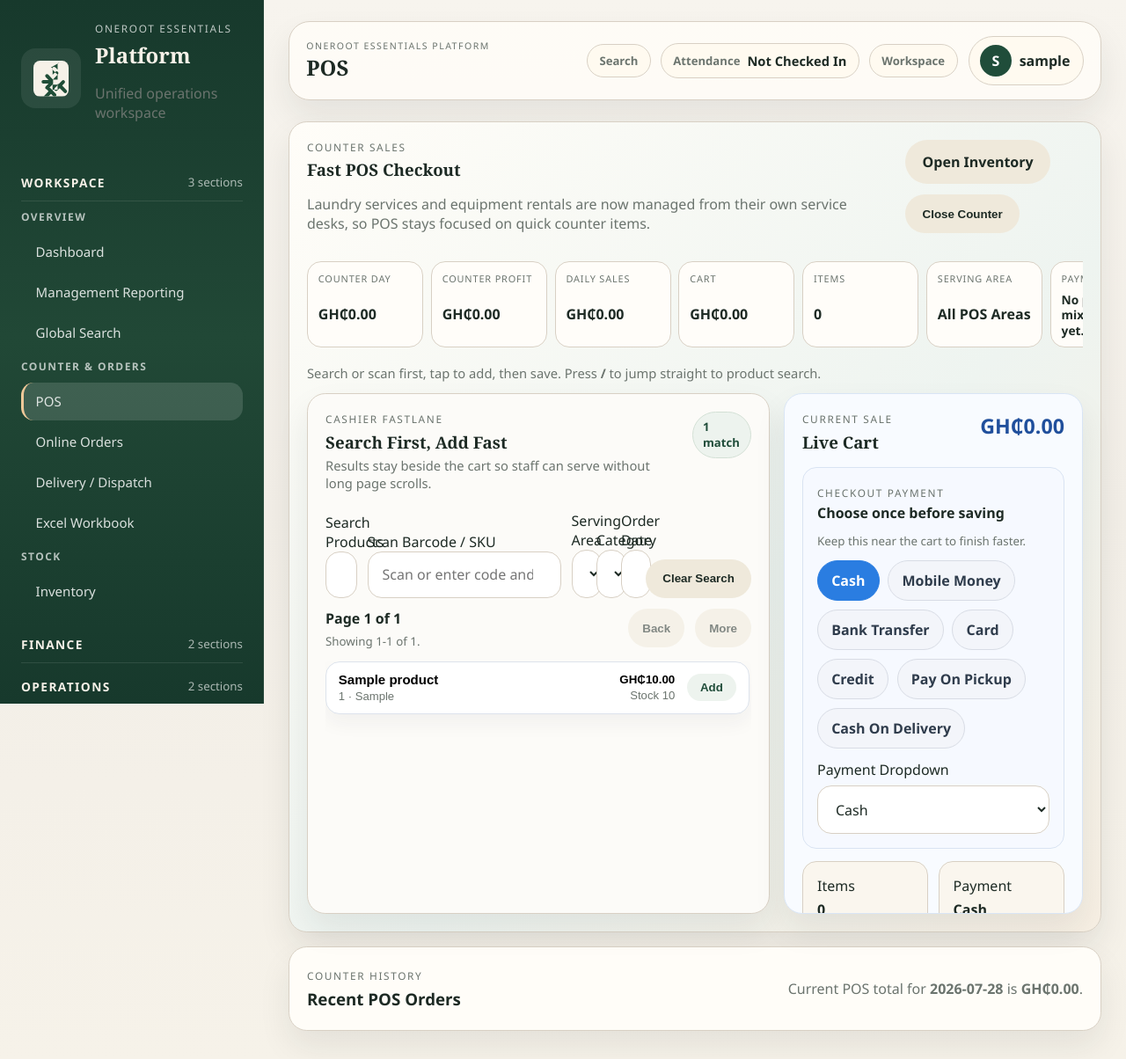
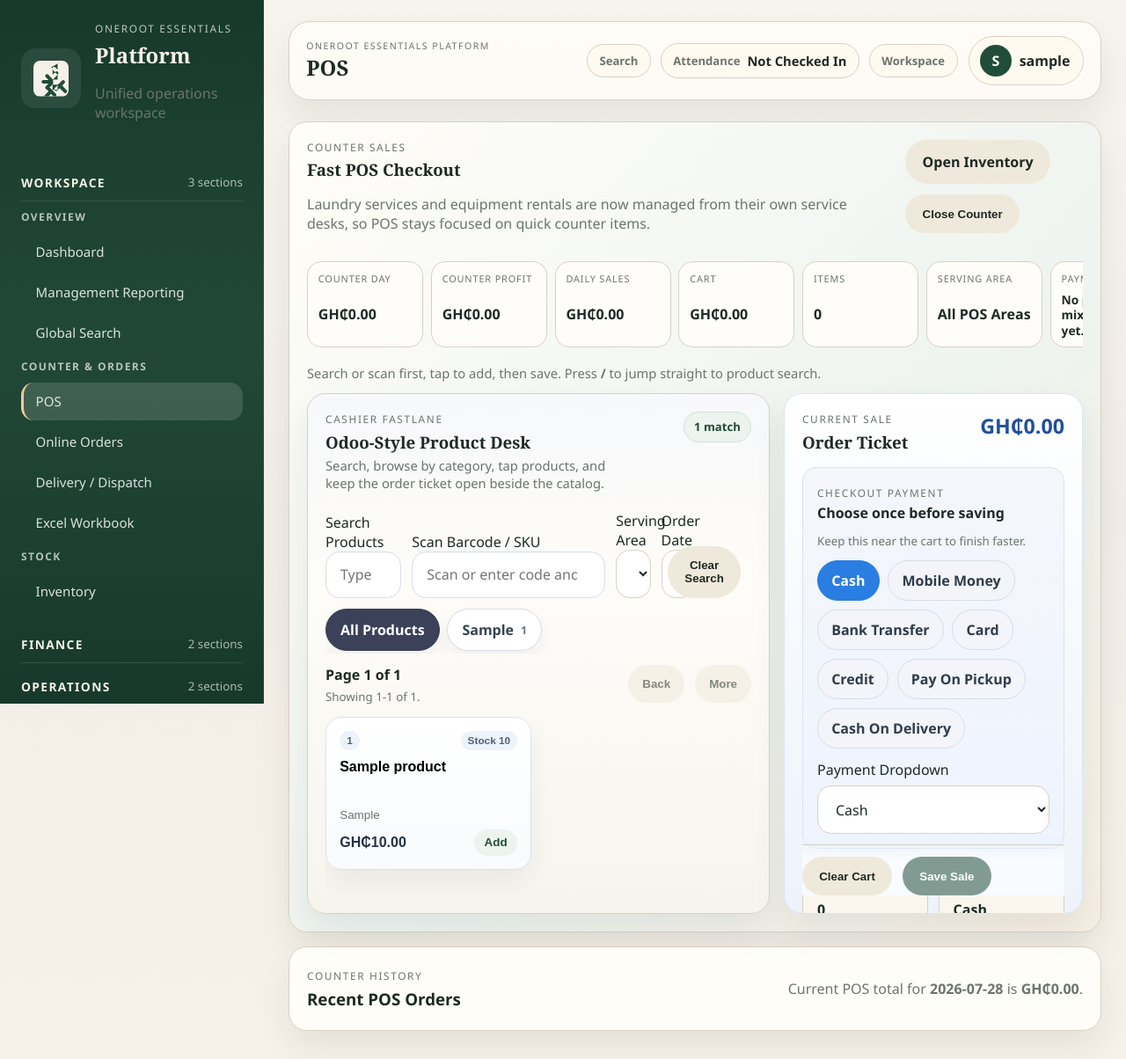
Before and after one commit to OneRootGH/OneRoot, a Flask app: page /app/pos in a window 1280 px wide. Shown: the whole page at 88% size. Run offline with Flask 3, Linux system fonts and the light colour scheme; the visitor is signed in with stand-in values (Sample User, id 1); tables that the repository leaves empty hold one stand-in row (values such as "Sample post"); data that the repository does not hold is empty; some libraries are stand-ins or nearby versions.

Commit message:
Restyle POS to an Odoo-style counter layout

```diff
--- a/oneroot_erp/static/app.css
+++ b/oneroot_erp/static/app.css
@@ -718,9 +718,9 @@ textarea { resize: vertical; }
   background: linear-gradient(180deg, #ffffff, #f7f3ea);
 }
 .pos-catalog-card {
-  background: #fcfbf8;
+  background: linear-gradient(180deg, #f7f8fb, #fefcf8 38%, #f7f4ee 100%);
   display: grid;
-  grid-template-rows: auto auto auto minmax(0, 1fr);
+  grid-template-rows: auto auto auto auto minmax(0, 1fr);
   gap: 0.8rem;
   min-height: clamp(34rem, 74vh, 49rem);
   overflow: hidden;
@@ -739,16 +739,63 @@ textarea { resize: vertical; }
   gap: 0.75rem;
   align-items: end;
 }
+.pos-control-grid label {
+  min-width: 0;
+}
 .pos-search-dominant {
   min-width: 0;
 }
 .pos-scan-field {
   min-width: 0;
 }
+.pos-search-dominant input,
+.pos-scan-field input {
+  background: #fff;
+  border: 1px solid #d9deea;
+  box-shadow: inset 0 1px 2px rgba(34, 48, 72, 0.04);
+}
 .pos-inline-tools {
   display: flex;
   justify-content: flex-end;
   align-items: flex-end;
+}
+.pos-category-select {
+  display: none;
+}
+.pos-category-dock {
+  display: grid;
+  gap: 0.45rem;
+}
+.pos-category-strip {
+  display: flex;
+  gap: 0.55rem;
+  overflow-x: auto;
+  padding-bottom: 0.2rem;
+  scrollbar-gutter: stable;
+}
+.pos-category-pill {
+  border: 1px solid #d6dce7;
+  background: #fff;
+  color: #364253;
+  border-radius: 999px;
+  padding: 0.72rem 1rem;
+  font: inherit;
+  font-weight: 700;
+  cursor: pointer;
+  white-space: nowrap;
+  display: inline-flex;
+  align-items: center;
+  gap: 0.5rem;
+  box-shadow: 0 8px 18px rgba(34, 48, 72, 0.05);
+}
+.pos-category-pill span {
+  font-size: 0.78rem;
+  opacity: 0.72;
+}
+.pos-category-pill.is-active {
+  background: #3a4158;
+  border-color: #3a4158;
+  color: #fff;
 }
 .pos-search-wide {
   grid-column: span 4;
@@ -795,6 +842,7 @@ textarea { resize: vertical; }
   margin: 0.35rem 0 0;
   line-height: 1.35;
   font-size: 0.92rem;
+  max-width: 42ch;
 }
 .pos-payment-quick {
   display: grid;
@@ -882,6 +930,8 @@ textarea { resize: vertical; }
   max-height: none;
   min-height: 0;
   align-content: start;
+  grid-template-columns: repeat(auto-fill, minmax(188px, 1fr));
+  gap: 0.8rem;
 }
 .result-card {
   width: 100%;
@@ -918,6 +968,67 @@ textarea { resize: vertical; }
   background: #fff;
   cursor: pointer;
   box-shadow: 0 10px 22px rgba(30, 42, 56, 0.05);
+}
+.pos-product-tile {
+  width: 100%;
+  min-height: 174px;
+  display: grid;
+  grid-template-rows: auto minmax(0, 1fr) auto auto;
+  gap: 0.55rem;
+  text-align: left;
+  padding: 0.95rem;
+  border-radius: 1.15rem;
+  border: 1px solid #dbe1ec;
+  background: linear-gradient(180deg, #ffffff, #f8fafc);
+  cursor: pointer;
+  box-shadow: 0 14px 28px rgba(33, 45, 68, 0.06);
+}
+.pos-product-meta {
+  display: flex;
+  justify-content: space-between;
+  gap: 0.55rem;
+  align-items: center;
+  flex-wrap: wrap;
+}
+.pos-product-area,
+.pos-product-stock {
+  display: inline-flex;
+  align-items: center;
+  border-radius: 999px;
+  background: #eef3fb;
+  color: #4f6179;
+  padding: 0.26rem 0.5rem;
+  font-size: 0.74rem;
+  font-weight: 700;
+}
+.pos-product-name {
+  font-size: 1rem;
+  line-height: 1.3;
+}
+.pos-product-category {
+  color: var(--muted);
+  font-size: 0.84rem;
+}
+.pos-product-footer {
+  display: flex;
+  justify-content: space-between;
+  gap: 0.75rem;
+  align-items: center;
+}
+.pos-product-price {
+  font-size: 1rem;
+  color: #24324a;
+}
+.pos-product-add {
+  display: inline-flex;
+  align-items: center;
+  justify-content: center;
+  padding: 0.46rem 0.72rem;
+  border-radius: 999px;
+  background: #edf3ee;
+  color: var(--green);
+  font-size: 0.84rem;
+  font-weight: 700;
 }
 .pos-result-row strong,
 .pos-result-row small {
@@ -991,7 +1102,7 @@ textarea { resize: vertical; }
 }
 .pos-payment-dock {
   margin-bottom: 0.85rem;
-  background: #f6f9ff;
+  background: linear-gradient(180deg, #f4f6fb, #eef4ff);
   border-color: #d9e3f2;
   gap: 0.8rem;
 }
@@ -1009,7 +1120,7 @@ textarea { resize: vertical; }
 .pos-cart-panel-enhanced {
   position: sticky;
   top: 1.25rem;
-  background: #f8fbff;
+  background: linear-gradient(180deg, #ffffff, #f3f6fb 68%, #eef3fb);
   border-color: #d9e5f5;
   display: grid;
   grid-template-rows: auto auto auto auto auto minmax(0, 1fr) auto auto;
@@ -1101,6 +1212,8 @@ textarea { resize: vertical; }
   padding-top: 0.85rem;
   border-top: 1px solid var(--line);
   background: linear-gradient(180deg, rgba(248, 251, 255, 0), #f8fbff 28%);
+  position: sticky;
+  bottom: 0;
 }
 .is-disabled {
   opacity: 0.5;
@@ -1292,6 +1405,9 @@ thead th {
   .pos-inline-tools {
     justify-content: flex-start;
   }
+  .pos-results-list-tall {
+    grid-template-columns: repeat(auto-fill, minmax(172px, 1fr));
+  }
   .sidebar {
     position: static;
     height: auto;
@@ -1374,6 +1490,9 @@ thead th {
     grid-template-columns: 1fr;
     align-items: flex-start;
   }
+  .pos-product-tile {
+    min-height: 158px;
+  }
   .pos-result-meta {
     text-align: left;
   }
--- a/oneroot_erp/static/app.js
+++ b/oneroot_erp/static/app.js
@@ -9,6 +9,8 @@
   const resultsPrevButton = document.getElementById("pos-results-prev");
   const resultsNextButton = document.getElementById("pos-results-next");
   const categoryFilterInput = document.getElementById("pos-category-filter");
+  const categoryStrip = document.getElementById("pos-category-strip");
+  const categoryPillNodes = Array.from(document.querySelectorAll("[data-category-value]"));
   const paymentButtonNodes = Array.from(document.querySelectorAll("[data-payment-method]"));
   const cartContainer = document.getElementById("pos-cart-lines");
   const totalNodes = document.querySelectorAll("[data-pos-total]");
@@ -91,6 +93,11 @@
     buttons.forEach((button) => {
       button.classList.toggle("is-active", Boolean(predicate(button)));
     });
+  }
+
+  function syncCategoryPills() {
+    const selectedCategory = getSelectedCategory();
+    setActiveButton(categoryPillNodes, (button) => (button.dataset.categoryValue || "") === selectedCategory);
   }
 
   function getCartTotal() {
@@ -246,16 +253,17 @@
 
     resultsContainer.innerHTML = visibleResults
       .map((product) => `
-        <button class="pos-result-row" type="button" data-product='${JSON.stringify(product).replaceAll("'", "&apos;")}'>
-          <span class="pos-result-primary">
-            <strong>${escapeHtml(product.name)}</strong>
-            <small>${escapeHtml(product.businessAreaLabel)}${product.category ? ` · ${escapeHtml(product.category)}` : ""}</small>
+        <button class="pos-product-tile" type="button" data-product='${JSON.stringify(product).replaceAll("'", "&apos;")}'>
+          <span class="pos-product-meta">
+            <small class="pos-product-area">${escapeHtml(product.businessAreaLabel)}</small>
+            <small class="pos-product-stock">${product.trackInventory ? `Stock ${escapeHtml(product.quantityOnHand)}` : "Service"}</small>
           </span>
-          <span class="pos-result-meta">
-            <strong>${formatCurrency(product.salesPrice)}</strong>
-            <small>${product.trackInventory ? `Stock ${escapeHtml(product.quantityOnHand)}` : "Service item"}</small>
+          <strong class="pos-product-name">${escapeHtml(product.name)}</strong>
+          <small class="pos-product-category">${escapeHtml(product.category || "General")}</small>
+          <span class="pos-product-footer">
+            <strong class="pos-product-price">${formatCurrency(product.salesPrice)}</strong>
+            <span class="pos-product-add">Add</span>
           </span>
-          <span class="pos-result-action">Add</span>
         </button>
       `)
       .join("");
@@ -500,6 +508,18 @@
   });
 
   categoryFilterInput?.addEventListener("change", () => {
+    syncCategoryPills();
+    void searchProducts(searchInput.value.trim());
+  });
+
+  categoryStrip?.addEventListener("click", (event) => {
+    const button = event.target.closest("[data-category-value]");
+    if (!button || !categoryFilterInput) {
+      return;
+    }
+    const nextCategory = button.dataset.categoryValue || "";
+    categoryFilterInput.value = nextCategory;
+    syncCategoryPills();
     void searchProducts(searchInput.value.trim());
   });
 
@@ -664,6 +684,7 @@
   if (paymentMethodInput) {
     setActiveButton(paymentButtonNodes, (button) => button.dataset.paymentMethod === paymentMethodInput.value);
   }
+  syncCategoryPills();
 
   setLastReceipt(null);
   renderCart();
--- a/oneroot_erp/templates/pos.html
+++ b/oneroot_erp/templates/pos.html
@@ -61,8 +61,8 @@
         <div class="card-header compact pos-catalog-head">
           <div>
             <p class="eyebrow">Cashier Fastlane</p>
-            <h3>Search First, Add Fast</h3>
-            <p class="muted pos-fastlane-helper">Results stay beside the cart so staff can serve without long page scrolls.</p>
+            <h3>Odoo-Style Product Desk</h3>
+            <p class="muted pos-fastlane-helper">Search, browse by category, tap products, and keep the order ticket open beside the catalog.</p>
           </div>
           <span class="status-chip" id="pos-result-count">Loading products...</span>
         </div>
@@ -84,7 +84,7 @@
               {% endfor %}
             </select>
           </label>
-          <label>
+          <label class="pos-category-select">
             <span>Category</span>
             <select id="pos-category-filter">
               <option value="">All Categories</option>
@@ -101,10 +101,21 @@
             <button class="button subtle" type="button" id="pos-clear-search">Clear Search</button>
           </div>
         </div>
+        <section class="pos-category-dock">
+          <div class="pos-category-strip" id="pos-category-strip">
+            <button class="pos-category-pill {% if not initial_category %}is-active{% endif %}" type="button" data-category-value="">All Products</button>
+            {% for category in pos_categories %}
+              <button class="pos-category-pill {% if initial_category == category.name %}is-active{% endif %}" type="button" data-category-value="{{ category.name }}">
+                {{ category.name }}
+                <span>{{ category.count }}</span>
+              </button>
+            {% endfor %}
+          </div>
+        </section>
         <div class="pos-results-toolbar pos-results-toolbar-compact">
           <div>
             <strong id="pos-results-page">Page 1 of 1</strong>
-            <small id="pos-results-helper" class="muted">Showing the fastest picks first so staff do not need to scroll far.</small>
+            <small id="pos-results-helper" class="muted">Products stay in a compact grid so staff can see more with less scrolling.</small>
           </div>
           <div class="toolbar pos-results-nav">
             <button class="button subtle" type="button" id="pos-results-prev">Back</button>
@@ -113,16 +124,17 @@
         </div>
         <div id="pos-results" class="pos-results-list pos-results-list-tall">
           {% for product in top_products %}
-            <button class="pos-result-row" type="button" data-product='{{ {"id": product.id, "name": product.name, "businessAreaId": product.business_area_id, "businessAreaLabel": business_area_short.get(product.business_area_id, product.business_area_id), "category": product.category, "salesPrice": product.sales_price, "quantityOnHand": product.quantity_on_hand, "trackInventory": product.track_inventory, "sku": product.sku, "barcode": product.barcode}|tojson }}'>
-              <span class="pos-result-primary">
-                <strong>{{ product.name }}</strong>
-                <small>{{ business_area_short.get(product.business_area_id, product.business_area_id) }}{% if product.category %} · {{ product.category }}{% endif %}</small>
+            <button class="pos-product-tile" type="button" data-product='{{ {"id": product.id, "name": product.name, "businessAreaId": product.business_area_id, "businessAreaLabel": business_area_short.get(product.business_area_id, product.business_area_id), "category": product.category, "salesPrice": product.sales_price, "quantityOnHand": product.quantity_on_hand, "trackInventory": product.track_inventory, "sku": product.sku, "barcode": product.barcode}|tojson }}'>
+              <span class="pos-product-meta">
+                <small class="pos-product-area">{{ business_area_short.get(product.business_area_id, product.business_area_id) }}</small>
+                <small class="pos-product-stock">{% if product.track_inventory %}Stock {{ product.quantity_on_hand|round(0, 'floor')|int }}{% else %}Service{% endif %}</small>
               </span>
-              <span class="pos-result-meta">
-                <strong>{{ product.sales_price|currency }}</strong>
-                <small>{% if product.track_inventory %}Stock {{ product.quantity_on_hand|round(0, 'floor')|int }}{% else %}Service Item{% endif %}</small>
+              <strong class="pos-product-name">{{ product.name }}</strong>
+              <small class="pos-product-category">{{ product.category or 'General' }}</small>
+              <span class="pos-product-footer">
+                <strong class="pos-product-price">{{ product.sales_price|currency }}</strong>
+                <span class="pos-product-add">Add</span>
               </span>
-              <span class="pos-result-action">Add</span>
             </button>
           {% endfor %}
         </div>
@@ -132,7 +144,7 @@
         <div class="card-header">
           <div>
             <p class="eyebrow">Current Sale</p>
-            <h3>Live Cart</h3>
+            <h3>Order Ticket</h3>
           </div>
           <strong class="pos-cart-grand-total" data-pos-total>GH₵0.00</strong>
         </div>
```
